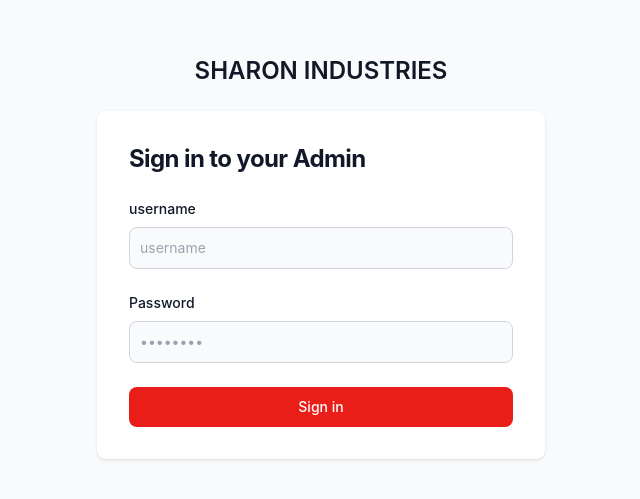
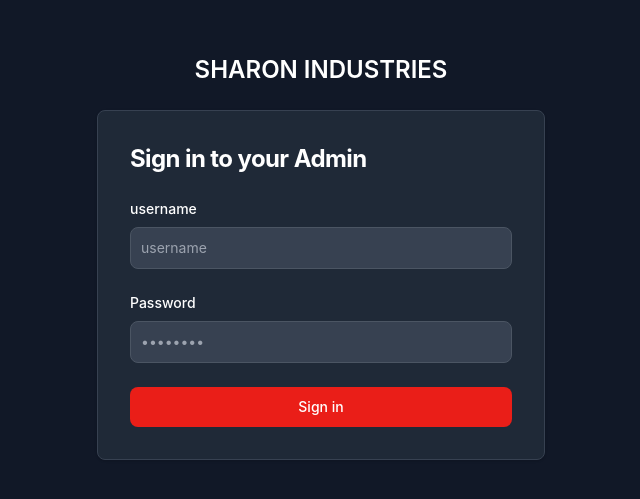
Before and after one commit to DareDevilStudios/sharon-2.0, a Next.js app: page /login in a window 1280 px wide. Shown: the part 143-642 px from the top of the page, without its empty margins (319-959 px from the left). Built offline with nearby package versions, Linux system fonts and the light colour scheme.

Commit message:
first commit

```diff
--- a/pages/login.js
+++ b/pages/login.js
@@ -35,24 +35,24 @@ export default function Home() {
                 <link rel="icon" href="/favicon.ico" />
             </Head>
             <main className="bg-black h-screen">
-                <section class="bg-gray-50 dark:bg-gray-900">
+                <section class=" bg-gray-900">
                     <div class="flex flex-col items-center justify-center px-6 py-8 mx-auto md:h-screen lg:py-0">
-                        <a href="#" class="flex items-center mb-6 text-2xl font-semibold text-gray-900 dark:text-white">
+                        <a href="#" class="flex items-center mb-6 text-2xl font-semibold  text-white">
                                 SHARON INDUSTRIES
                         </a>
-                        <div class="w-full bg-white rounded-lg shadow dark:border md:mt-0 sm:max-w-md xl:p-0 dark:bg-gray-800 dark:border-gray-700">
+                        <div class="w-full rounded-lg shadow border md:mt-0 sm:max-w-md xl:p-0 bg-gray-800 border-gray-700">
                             <div class="p-6 space-y-4 md:space-y-6 sm:p-8">
-                                <h1 class="text-xl font-bold leading-tight tracking-tight text-gray-900 md:text-2xl dark:text-white">
+                                <h1 class="text-xl font-bold leading-tight tracking-tight  md:text-2xl text-white">
                                     Sign in to your Admin
                                 </h1>
                                 <form class="space-y-4 md:space-y-6">
                                     <div>
-                                        <label for="email" class="block mb-2 text-sm font-medium text-gray-900 dark:text-white">username</label>
-                                        <input type="text" value={user} onChange={(e) => setUser(e.target.value)} name="name" id="name" class="bg-gray-50 border border-gray-300 text-gray-900 sm:text-sm rounded-lg focus:ring-primary-600 focus:border-primary-600 block w-full p-2.5 dark:bg-gray-700 dark:border-gray-600 dark:placeholder-gray-400 dark:text-white dark:focus:ring-blue-500 dark:focus:border-blue-500" placeholder="username" required=""/>
+                                        <label for="email" class="block mb-2 text-sm font-medium  text-white">username</label>
+                                        <input type="text" value={user} onChange={(e) => setUser(e.target.value)} name="name" id="name" class=" border   sm:text-sm rounded-lg  block w-full p-2.5 bg-gray-700 border-gray-600 placeholder-gray-400 text-white focus:ring-blue-500 focus:border-blue-500" placeholder="username" required=""/>
                                     </div>
                                     <div>
-                                        <label for="password" class="block mb-2 text-sm font-medium text-gray-900 dark:text-white">Password</label>
-                                        <input type="password" value={password} onChange={(e) => setPassword(e.target.value)} name="password" id="password" placeholder="••••••••" class="bg-gray-50 border border-gray-300 text-gray-900 sm:text-sm rounded-lg focus:ring-primary-600 focus:border-primary-600 block w-full p-2.5 dark:bg-gray-700 dark:border-gray-600 dark:placeholder-gray-400 dark:text-white dark:focus:ring-blue-500 dark:focus:border-blue-500" required=""/>
+                                        <label for="password" class="block mb-2 text-sm font-medium  text-white">Password</label>
+                                        <input type="password" value={password} onChange={(e) => setPassword(e.target.value)} name="password" id="password" placeholder="••••••••" class=" border   sm:text-sm rounded-lg  block w-full p-2.5 bg-gray-700 border-gray-600 placeholder-gray-400 text-white focus:ring-blue-500 focus:border-blue-500" required=""/>
                                     </div>
                                     <button type="button" onClick={checker} class="w-full text-white bg-sharon-or focus:ring-4 focus:outline-none  font-medium rounded-lg text-sm px-5 py-2.5 text-center ">Sign in</button>
                                 </form>
```
